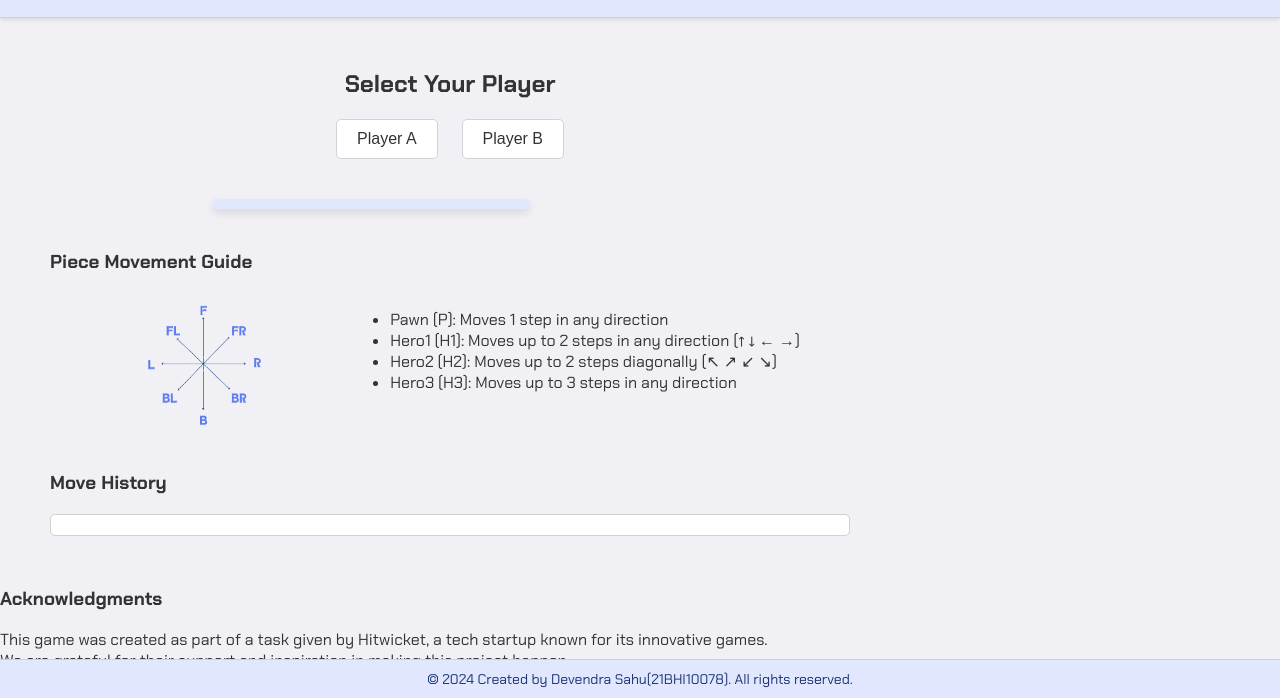
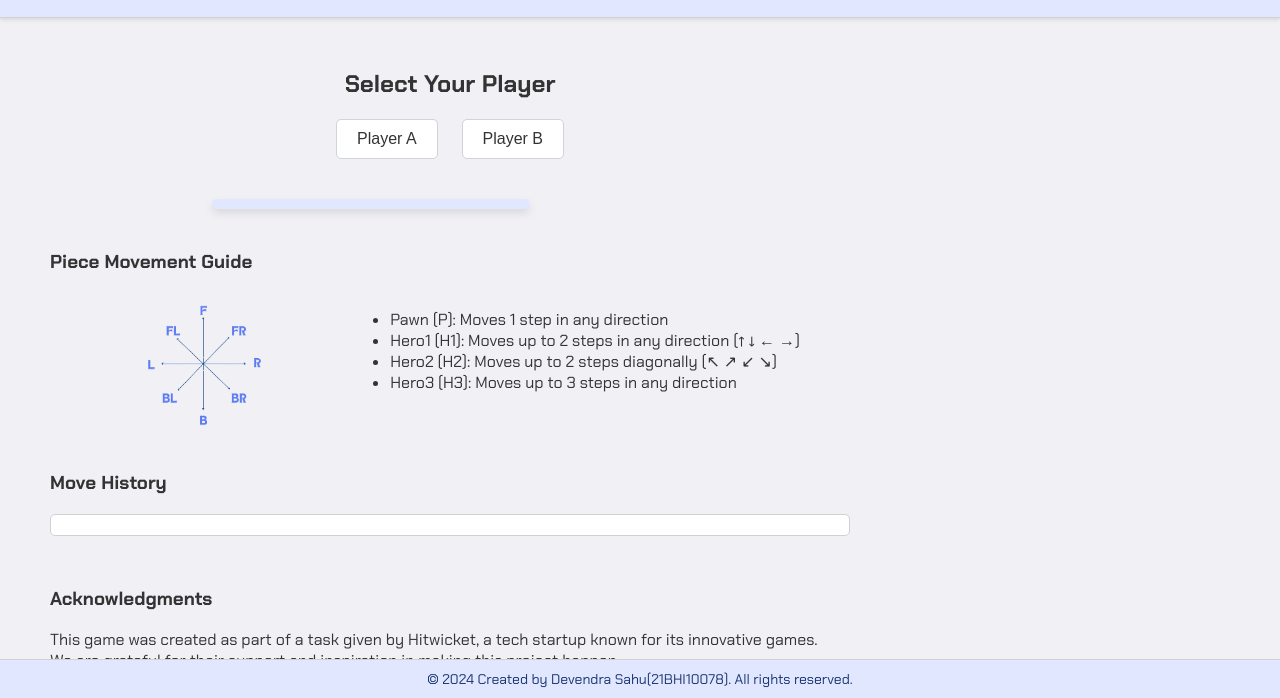
Before and after one commit to DevendraKumarSahu09/DevendraKumarSahu_21BHI10078, a website: page public/index.html in a window 1280 px wide. Shown: the part 102-800 px from the top of the page. Drawn offline with nearby package versions, Linux system fonts and the light colour scheme; no server answers.

Commit message:
Update styles.css

```diff
--- a/public/styles.css
+++ b/public/styles.css
@@ -214,6 +214,10 @@ body {
     background-color: #0056b3; /* Darker blue on hover */
 }
 
+#acknowledgment{
+    margin: 20px 50px 50px 50px;
+}
+
 /* Footer styling */
 footer {
     background-color: #e0e7ff; /* Light blue background for footer */
```
